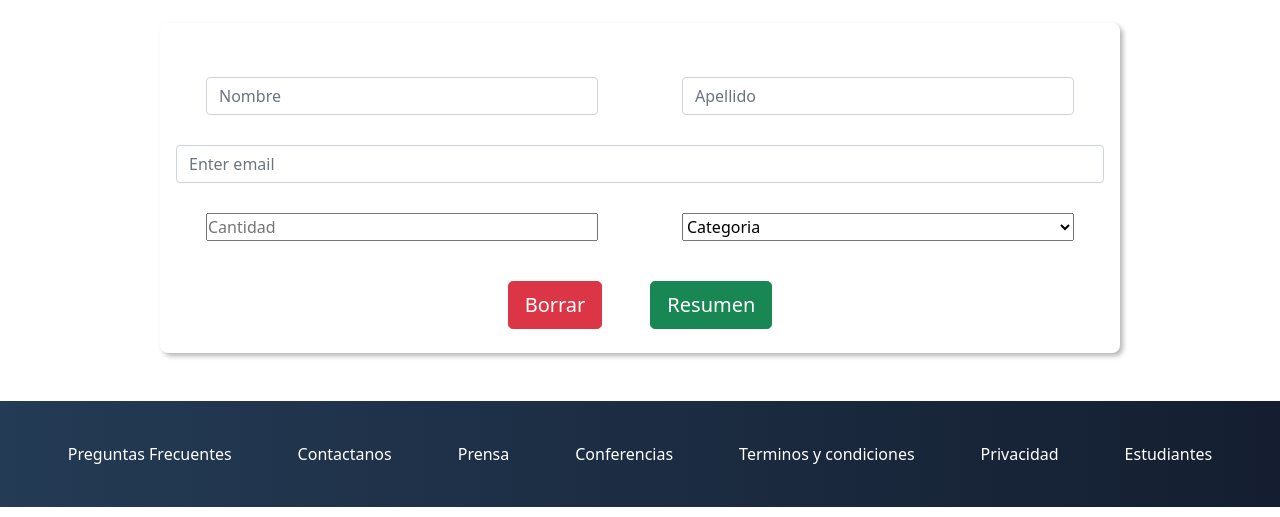
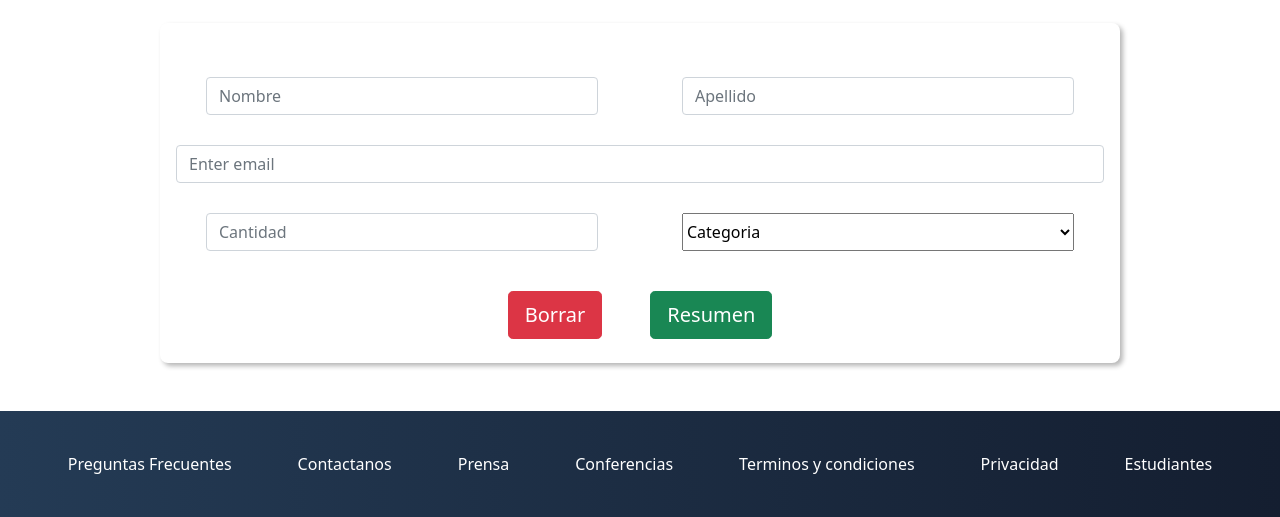
Before and after one commit to ramiroalfano/ProyectoCaC-Alfano, a plain HTML site: page html/tickets.html in a window 1280 px wide. Shown: the part 415-932 px from the top of the page. Drawn offline with nearby package versions, Linux system fonts and the light colour scheme; some packages are replaced by stand-ins of ours; a script that the page names is missing.

```diff
--- a/html/tickets.html
+++ b/html/tickets.html
@@ -106,9 +106,9 @@
     <form class="form">
         <div class="row">
         <div class="col">
-            <input type="number" placeholder="Cantidad" id="cantidadInput" min="1"  onchange="calcularTotal()">
+            <input type="number" class="form-control" placeholder="Cantidad" id="cantidadInput" min="1"  onchange="calcularTotal()">
         </div>
-        <div class="col input-group">
+        <div class=" col input-group">
             <select id="descuentoDropdown" placeholder="Categoria" onchange="mostrarTotalAPagar()">
                 <option value="0">Categoria</option>
                 <option value="80">Estudiante</option>
```
